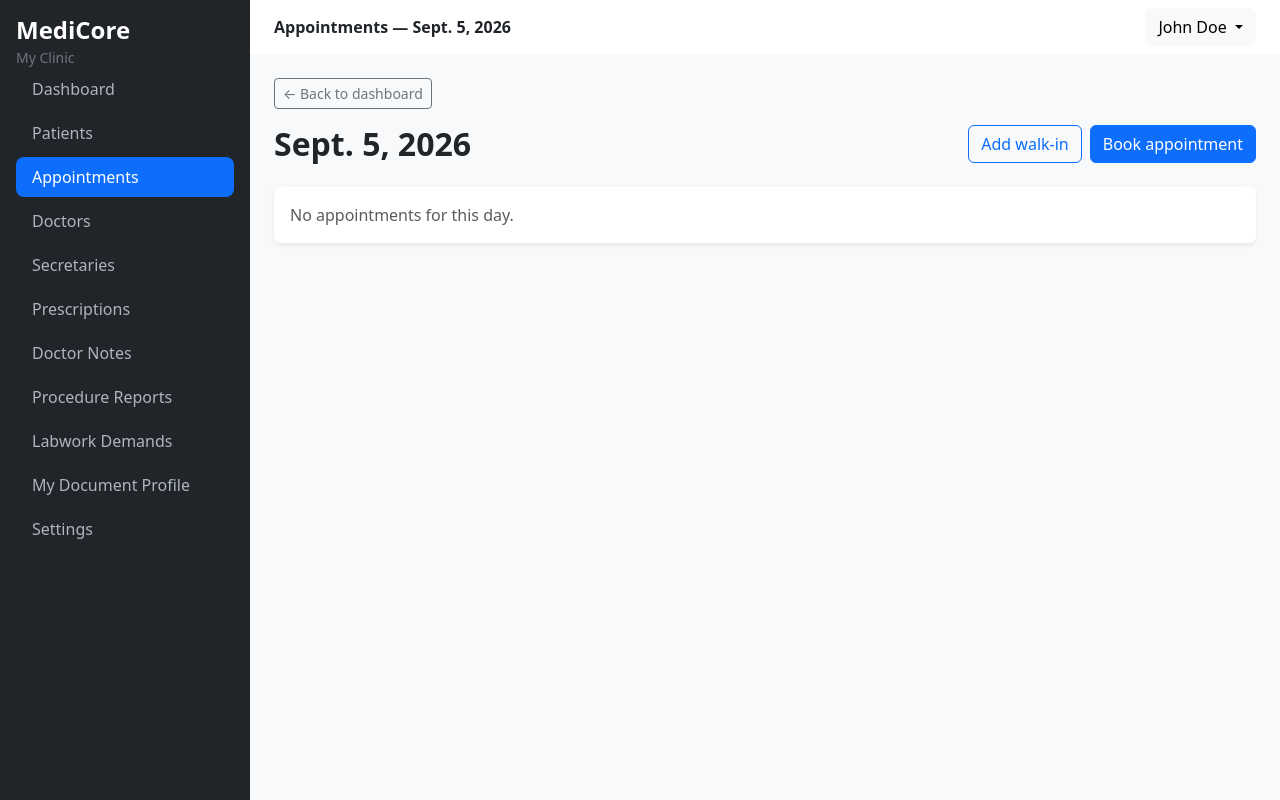
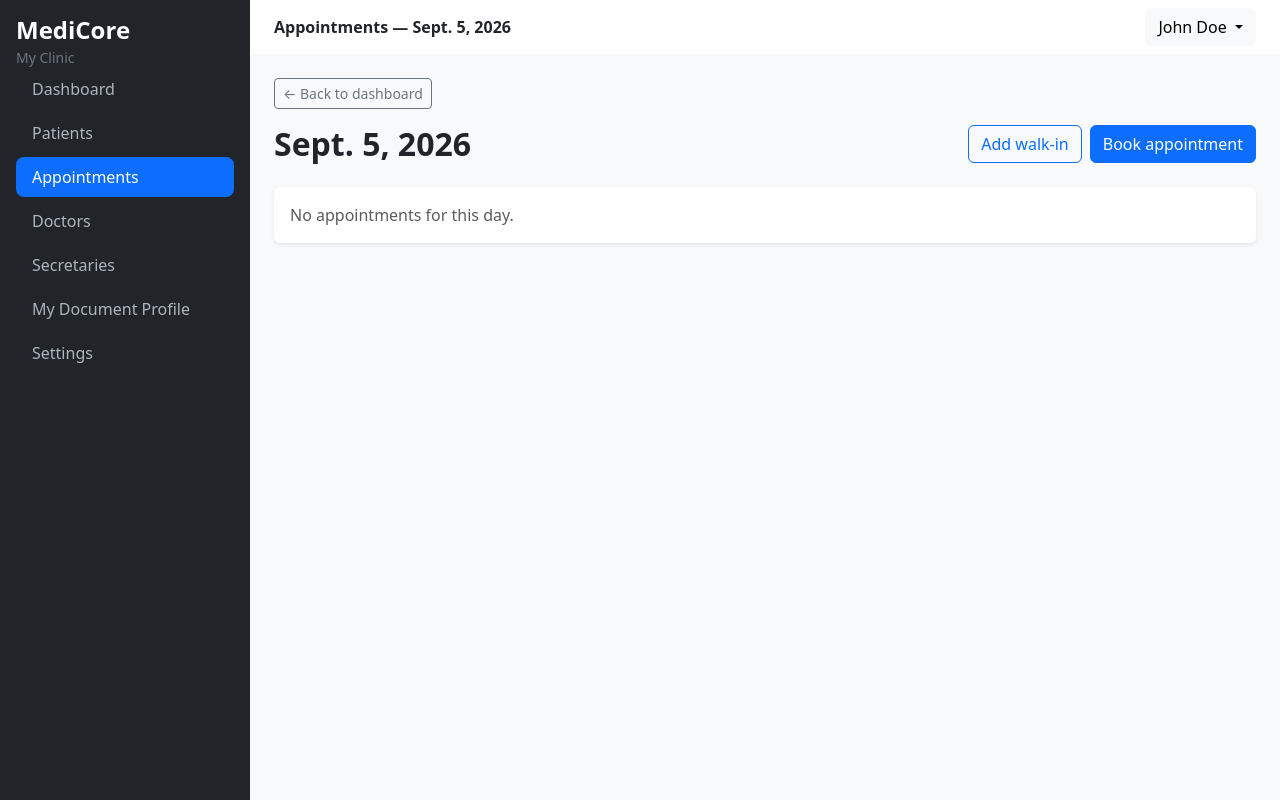
Before and after one commit to RaoufHamaissia/clinic-saas, a Django app: page /appointments/ in a window 1280 px wide. Run offline with Django 5.2, Linux system fonts and the light colour scheme; a user stored in the database is signed in; data comes from the database, SQL or seed files in the repository; data that the repository does not hold is empty.

Commit message:
updated  base.html

```diff
--- a/core/templates/core/base.html
+++ b/core/templates/core/base.html
@@ -79,26 +79,7 @@
                             Secretaries
                         </a>
                     </li>
-                    <li class="nav-item">
-                        <a href="{% url "records:prescription_list" %}" class="nav-link {% if request.resolver_match.view_name == 'records:prescription_list' or request.resolver_match.view_name == 'records:prescription_add' or request.resolver_match.view_name == 'records:prescription_print' %}active{% endif %}">
-                            Prescriptions
-                        </a>
-                    </li>
-                    <li class="nav-item">
-                        <a href="{% url "records:note_list" %}" class="nav-link {% if request.resolver_match.view_name == 'records:note_list' or request.resolver_match.view_name == 'records:note_add' or request.resolver_match.view_name == 'records:note_print' %}active{% endif %}">
-                            Doctor Notes
-                        </a>
-                    </li>
-                    <li class="nav-item">
-                        <a href="{% url "records:procedure_report_list" %}" class="nav-link {% if request.resolver_match.view_name == 'records:procedure_report_list' or request.resolver_match.view_name == 'records:procedure_report_add' or request.resolver_match.view_name == 'records:procedure_report_print' %}active{% endif %}">
-                            Procedure Reports
-                        </a>
-                    </li>
-                    <li class="nav-item">
-                        <a href="{% url "records:labwork_demand_list" %}" class="nav-link {% if request.resolver_match.view_name == 'records:labwork_demand_list' or request.resolver_match.view_name == 'records:labwork_demand_add' or request.resolver_match.view_name == 'records:labwork_demand_print' %}active{% endif %}">
-                            Labwork Demands
-                        </a>
-                    </li>
+
                     {% if request.user.role == "doctor" %}
                         <li class="nav-item">
                             <a href="{% url "records:edit_document_profile" %}" class="nav-link {% if request.resolver_match.view_name == 'records:edit_document_profile' %}active{% endif %}">
```
